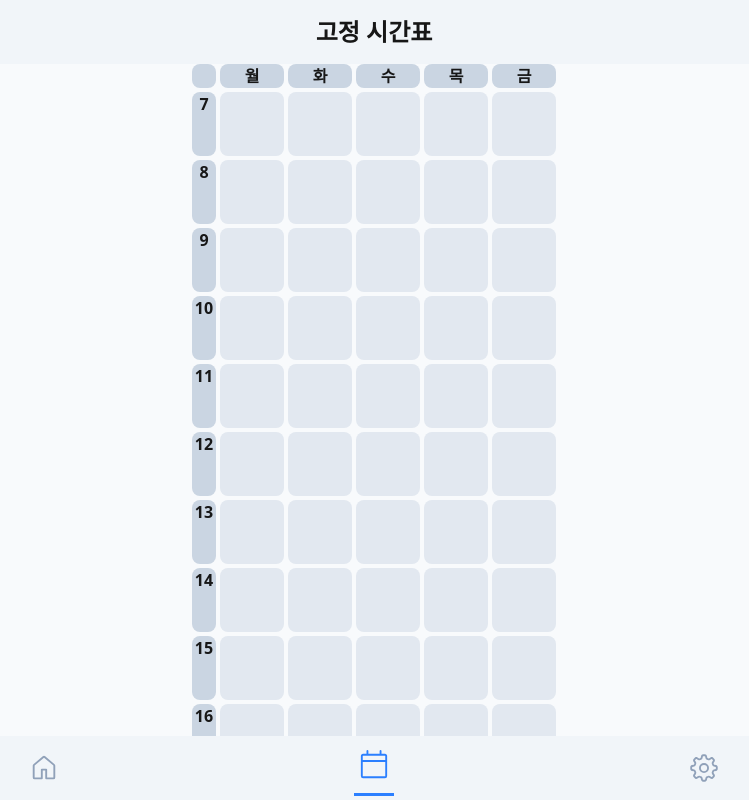
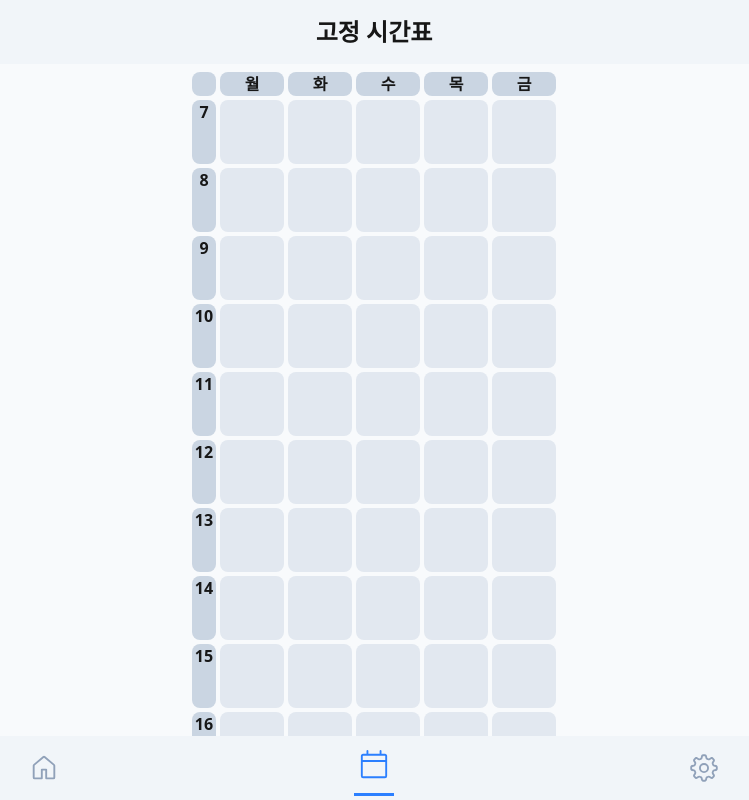
Before and after one commit to chamd/letstime, a Next.js app: page /schedule in a window 1280 px wide. Shown: the top 800 px of the page, without its empty margins (266-1015 px from the left). Built offline with nearby package versions, Linux system fonts and the light colour scheme.

Commit message:
edit padding

```diff
--- a/src/app/schedule/page.tsx
+++ b/src/app/schedule/page.tsx
@@ -42,7 +42,7 @@ const Schedule = () => {
 
   return (
 		<>
-			<div className="w-full max-w-91 flex flex-col gap-1 mx-auto">
+			<div className="w-full max-w-91 flex flex-col gap-1 mx-auto py-2">
 				<div className="flex flex-row gap-1 h-6 text-center font-bold w-full">
 					<div className={`${headerStyle} w-6`}></div>
 					<div className={`${headerStyle} w-16`}>월</div>
```
